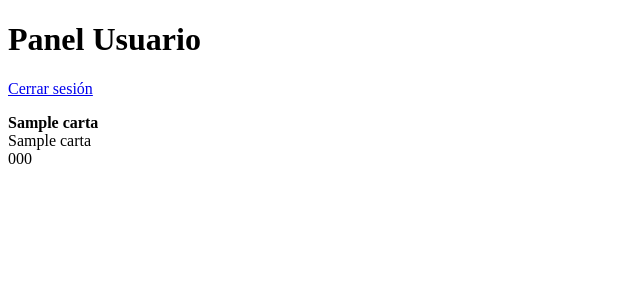
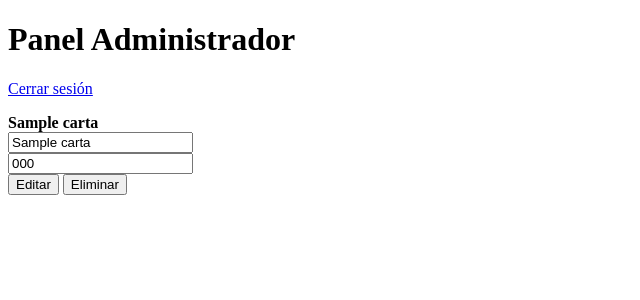
Before and after one commit to BenjaminAG/Baraja-sorteo, a Flask app: template baraja_sorteo_completo/templates/usuario.html in a window 1280 px wide. Shown: the top 300 px of the page, without its empty margins (0-640 px from the left). Run offline with Flask 3, Linux system fonts and the light colour scheme; the template is opened without the code that fills it: most values are stand-ins (such as "Sample title", 1, 10 or a date in 2020).

Commit message:
Update usuario.html

```diff
--- a/baraja_sorteo_completo/templates/usuario.html
+++ b/baraja_sorteo_completo/templates/usuario.html
@@ -2,11 +2,11 @@
 <html lang="es">
 <head>
     <meta charset="UTF-8">
-    <title>Panel Usuario - Sorteo</title>
+    <title>Panel Administrador - Sorteo</title>
     <link rel="stylesheet" href="{{ url_for('static', filename='style.css') }}">
 </head>
 <body>
-    <h1>Panel Usuario</h1>
+    <h1>Panel Administrador</h1>
     <p><a href="{{ url_for('logout') }}">Cerrar sesión</a></p>
 
     <div class="cartas">
@@ -14,15 +14,15 @@
             <div class="carta {% if carta.nombre %}asignada{% endif %}">
                 <strong>{{ carta.carta }}</strong><br>
                 {% if carta.nombre %}
-                    <span>{{ carta.nombre }}</span><br>
-                    <span>{{ carta.telefono }}</span>
-                {% else %}
                     <form method="POST">
                         <input type="hidden" name="carta_id" value="{{ carta.id }}">
-                        <input type="text" name="nombre" placeholder="Nombre" required><br>
-                        <input type="text" name="telefono" placeholder="Teléfono" required><br>
-                        <button class="btn" type="submit">Asignar</button>
+                        <input type="text" name="nombre" value="{{ carta.nombre }}" required><br>
+                        <input type="text" name="telefono" value="{{ carta.telefono }}" required><br>
+                        <button class="btn" type="submit" name="action" value="editar">Editar</button>
+                        <button class="btn eliminar" type="submit" name="action" value="eliminar">Eliminar</button>
                     </form>
+                {% else %}
+                    <span>No asignada</span>
                 {% endif %}
             </div>
         {% endfor %}
```
